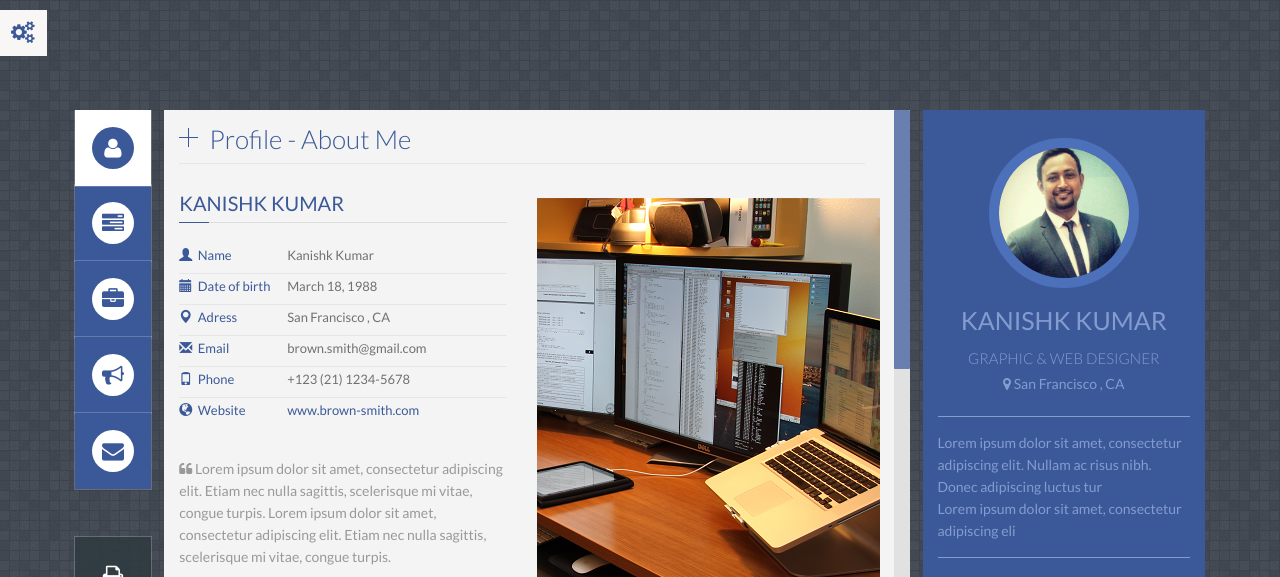
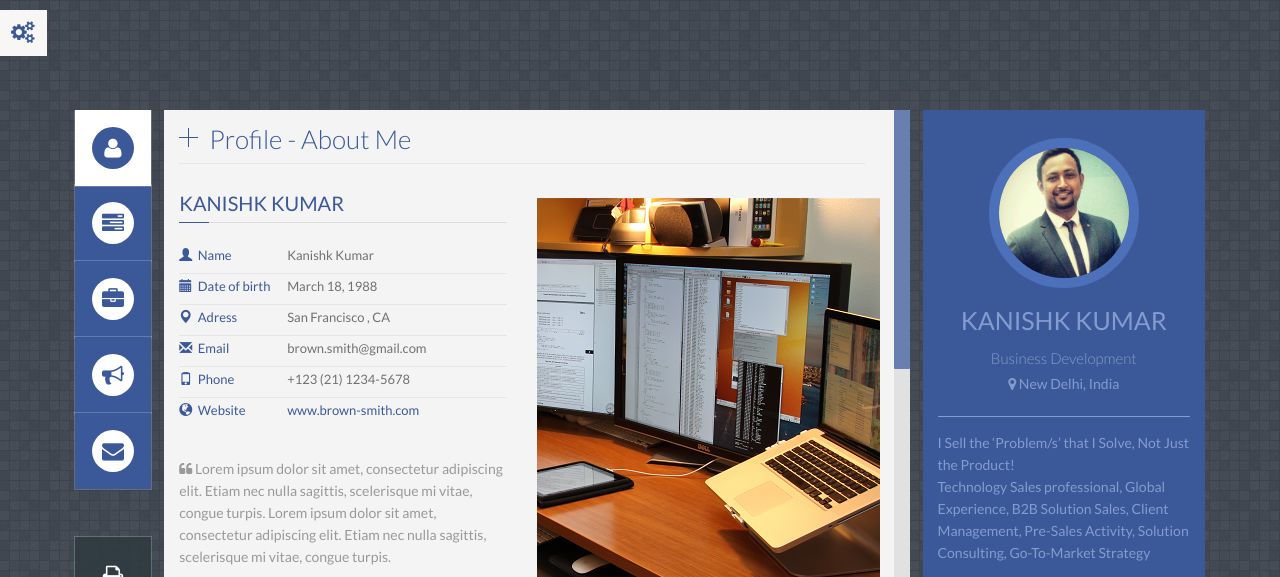
Before and after one commit to kanishkkk/personal, a plain HTML site: page index.html in a window 1280 px wide. Shown: the top 577 px of the page. Drawn offline with nearby package versions, Linux system fonts and the light colour scheme; some packages are replaced by stand-ins of ours.

Commit message:
Update index.html
New Description

```diff
--- a/index.html
+++ b/index.html
@@ -130,8 +130,8 @@
         <!-- Profile info -->
         <div id="profile_info">
             <h1 id="name" class="transition-02">Kanishk Kumar</h1>
-            <h4 class="line">GRAPHIC &amp; WEB DESIGNER</h4>
-            <h6><span class="fa fa-map-marker"></span> San Francisco , CA</h6>
+            <h4 class="line">Business Development</h4>
+            <h6><span class="fa fa-map-marker"></span> New Delhi, India</h6>
         </div>
         <!-- End Profile info -->
 
@@ -139,10 +139,11 @@
         <!-- Profile Description -->
         <div id="profile_desc">
             <p>
-            	Lorem ipsum dolor sit amet, consectetur adipiscing elit. Nullam ac risus nibh. Donec adipiscing luctus tur
+            	I Sell the ‘Problem/s’ that I Solve, Not Just the Product!
             </p>
             <p>
-            	Lorem ipsum dolor sit amet, consectetur adipiscing eli
+            	Technology Sales professional, Global Experience, B2B Solution Sales, Client Management, Pre-Sales Activity, Solution Consulting, Go-To-Market Strategy
+
             </p>
         </div>
         <!-- End Profile Description -->
```
